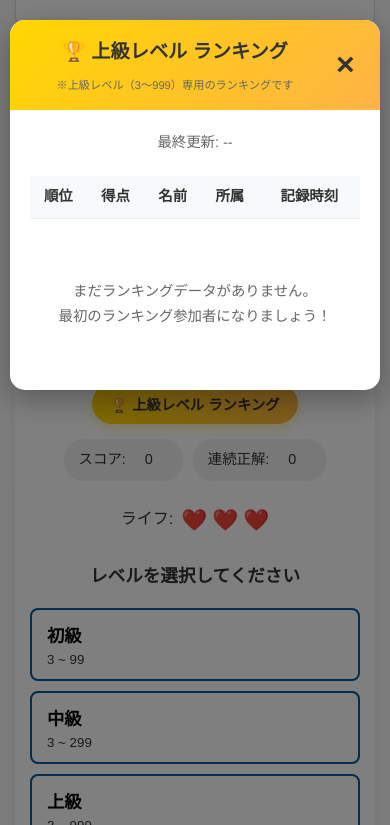
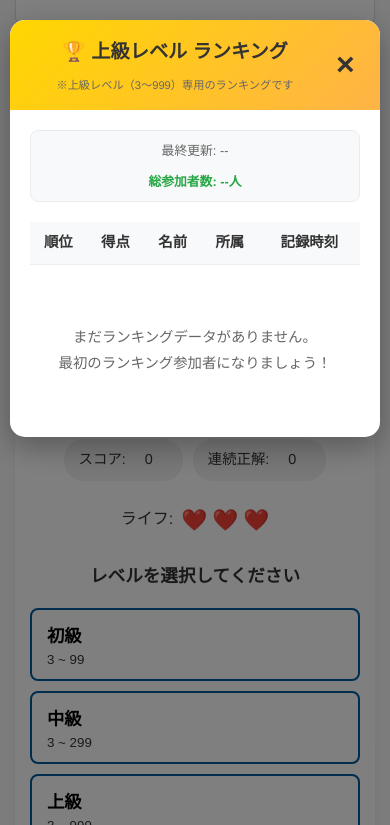
Before and after one commit to yuseifujii/kazuken, a website: page index.html in a window 390 px wide. Both pictures are taken after a click on the button "🏆 上級レベル ランキング". Shown: the part 471-1296 px from the top of the page. Drawn offline with Linux system fonts and the light colour scheme; no server answers.

Commit message:
0801debug

```diff
--- a/game.js
+++ b/game.js
@@ -47,6 +47,7 @@ const rankingLoading = document.getElementById('ranking-loading');
 const rankingError = document.getElementById('ranking-error');
 const rankingErrorMessage = document.getElementById('ranking-error-message');
 const rankingRetryBtn = document.getElementById('ranking-retry-btn');
+const totalParticipantsElement = document.getElementById('total-participants');
 
 // 文字数カウンター
 const affiliationCounter = document.getElementById('affiliation-counter');
@@ -135,15 +136,24 @@ class RankingSystem {
             });
             console.log('📨 API応答受信:', data);
 
-            return data.rankings || [];
+            // API全体のレスポンスを返す（rankings配列 + totalParticipants）
+            return data;
         } catch (error) {
             console.error('❌ ランキング取得エラー:', error);
             this.lastError = error.message;
 
             // エラー時はLocalStorageのバックアップデータを返す
             const backupData = localStorage.getItem('primeGameRanking_backup');
-            console.log('💾 バックアップデータ使用:', backupData ? JSON.parse(backupData) : []);
-            return backupData ? JSON.parse(backupData) : [];
+            const backupArray = backupData ? JSON.parse(backupData) : [];
+            console.log('💾 バックアップデータ使用:', backupArray);
+
+            // バックアップデータをAPIレスポンス形式で返す
+            return {
+                rankings: backupArray,
+                totalParticipants: backupArray.length,
+                count: backupArray.length,
+                lastUpdated: new Date().toISOString()
+            };
         } finally {
             this.isLoading = false;
         }
@@ -170,7 +180,8 @@ class RankingSystem {
             });
 
             // 成功時は最新ランキングを取得してバックアップとして保存
-            const latestRankings = await this.getRankings();
+            const latestData = await this.getRankings();
+            const latestRankings = latestData.rankings || [];
             localStorage.setItem('primeGameRanking_backup', JSON.stringify(latestRankings));
 
             return data;
@@ -230,8 +241,12 @@ async function updateRankingDisplay() {
 
     try {
         console.log('🔍 ランキング取得開始...');
-        const rankings = await rankingSystem.getRankings();
-        console.log('✅ ランキング取得完了:', rankings);
+        const data = await rankingSystem.getRankings();
+        console.log('✅ ランキング取得完了:', data);
+
+        // データ構造を確認（APIレスポンス全体 vs ランキング配列のみ）
+        const rankings = Array.isArray(data) ? data : data.rankings || [];
+        const totalParticipants = data.totalParticipants || 0;
 
         // ローディングを非表示
         rankingLoading.style.display = 'none';
@@ -240,6 +255,7 @@ async function updateRankingDisplay() {
             console.log('⚠️ ランキングデータが空です');
             rankingEmpty.style.display = 'block';
             rankingUpdateTime.textContent = '--';
+            totalParticipantsElement.textContent = totalParticipants || '--';
             return;
         }
 
@@ -277,9 +293,10 @@ async function updateRankingDisplay() {
             rankingTableBody.appendChild(row);
         });
 
-        // 最終更新時刻を設定
+        // 最終更新時刻と参加者数を設定
         const now = new Date();
         rankingUpdateTime.textContent = now.toLocaleString('ja-JP');
+        totalParticipantsElement.textContent = totalParticipants;
 
     } catch (error) {
         // ローディングを非表示
--- a/index.html
+++ b/index.html
@@ -158,8 +158,13 @@
                         <button id="close-ranking-btn" class="close-btn">&times;</button>
                     </div>
                     <div class="ranking-content">
-                        <div class="ranking-update-time">
-                            最終更新: <span id="ranking-update-time">--</span>
+                        <div class="ranking-stats">
+                            <div class="ranking-update-time">
+                                最終更新: <span id="ranking-update-time">--</span>
+                            </div>
+                            <div class="ranking-participants">
+                                総参加者数: <span id="total-participants">--</span>人
+                            </div>
                         </div>
 
                         <!-- ローディング表示 -->
--- a/style.css
+++ b/style.css
@@ -862,11 +862,26 @@ footer {
     overflow-y: auto;
 }
 
-.ranking-update-time {
-    text-align: center;
+.ranking-stats {
+    display: flex;
+    justify-content: space-between;
+    align-items: center;
+    margin-bottom: 20px;
+    padding: 10px 15px;
+    background-color: #f8f9fa;
+    border-radius: 8px;
+    border: 1px solid #e9ecef;
+}
+
+.ranking-update-time,
+.ranking-participants {
     color: #666;
     font-size: 0.9em;
-    margin-bottom: 20px;
+}
+
+.ranking-participants {
+    font-weight: bold;
+    color: #28a745;
 }
 
 .ranking-table-container {
@@ -976,6 +991,17 @@ footer {
 
     .ranking-header .ranking-note {
         font-size: 0.7em;
+    }
+
+    .ranking-stats {
+        flex-direction: column;
+        gap: 8px;
+        padding: 8px 12px;
+    }
+
+    .ranking-update-time,
+    .ranking-participants {
+        font-size: 0.8em;
     }
 
     .ranking-table th,
```
Also changed, not shown: api/rankings/get.js (+12 -5 lines).
